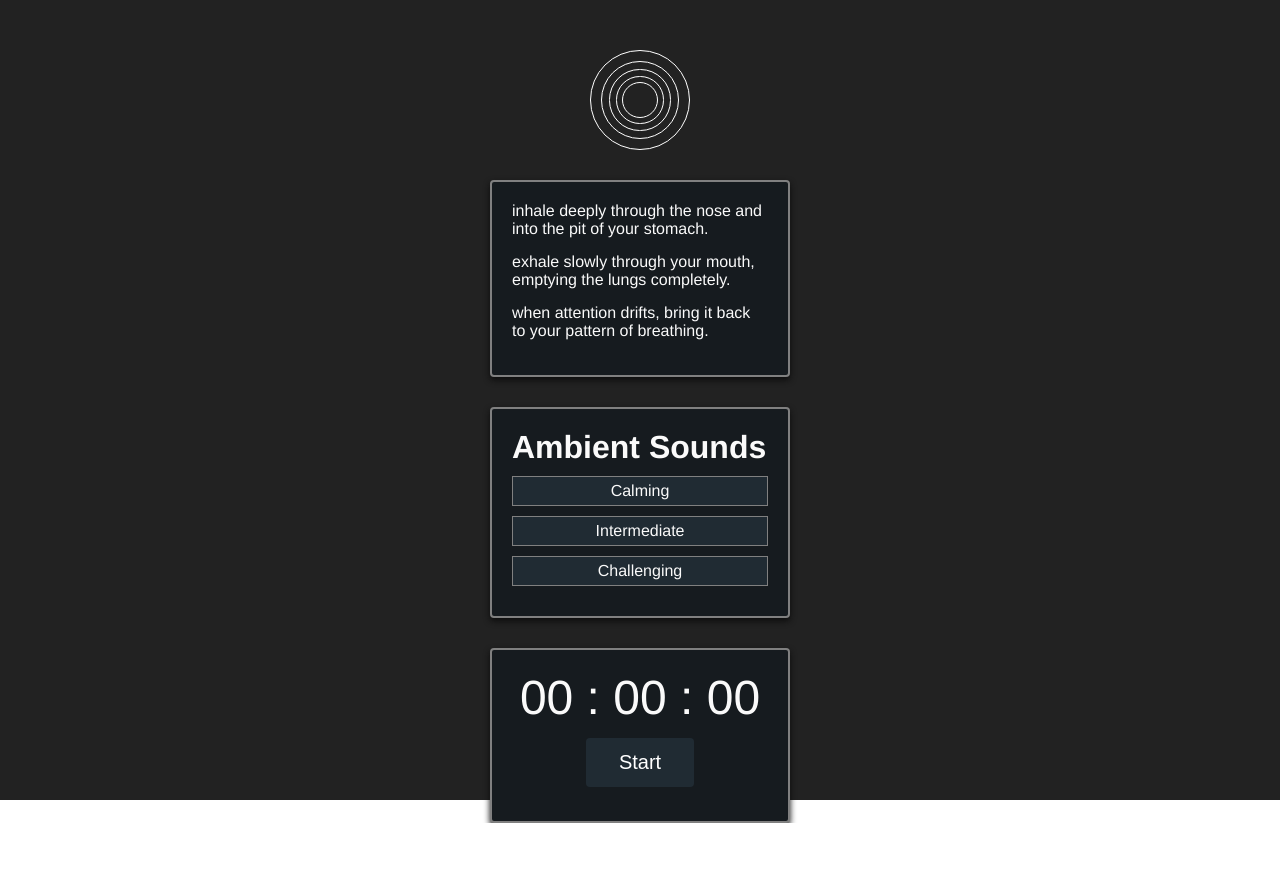
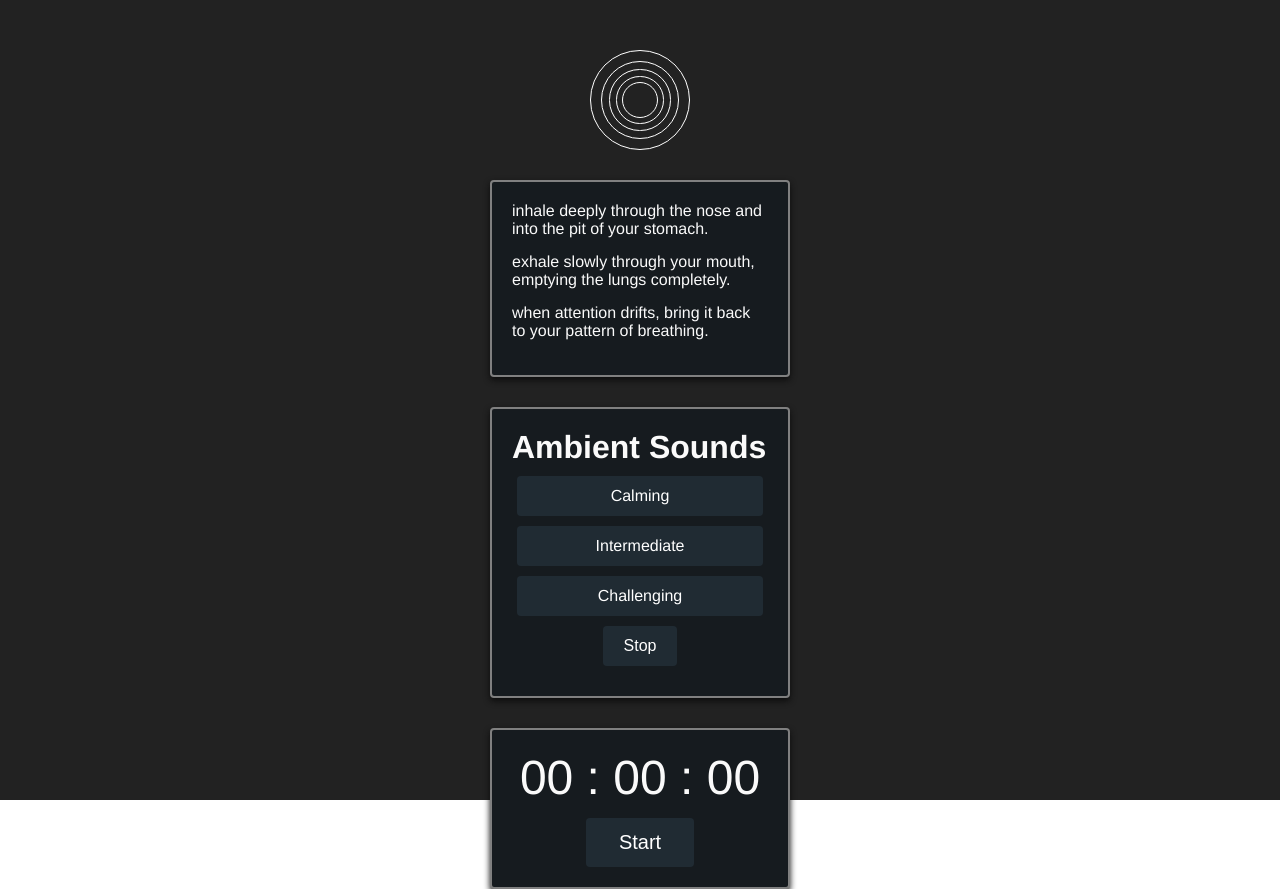
Before and after one commit to ArnoldDonPaul/Doppler, a React (Create React App) app: page / in a window 1280 px wide. Both pictures are taken after a click on the item "Calming". Before the commit the page ends 823 px from the top, so only its background shows below. Built offline with nearby package versions, Linux system fonts and the light colour scheme.

Commit message:
created a functioning stop button for the music player. it shows up when a track is playing, otherwise its invisible

```diff
--- a/src/components/Music.js
+++ b/src/components/Music.js
@@ -6,10 +6,17 @@ import busyRestaurant from "../assets/busy_restaurant.mp3"
 
 class Music extends Component {
     state = {
-        selectedTrack: null
+        selectedTrack: null,
+        player: "stopped"
     };
 
     componentDidUpdate(prevProps, prevState) {
+        if (this.state.player !== prevState.player) {
+            if (this.state.player === "stopped") {
+                this.player.pause();
+                this.setState({ selectedTrack: null });
+            }
+        }
         if (this.state.selectedTrack !== prevState.selectedTrack) {
             let track;
             switch (this.state.selectedTrack) {
@@ -28,6 +35,7 @@ class Music extends Component {
             if (track) {
                 this.player.src = track;
                 this.player.play()
+                this.setState({ player: "playing" })
             }
         }
     }
@@ -48,7 +56,13 @@ class Music extends Component {
         return (
             <div className="music">
                 <h1 className="music__header">Ambient Sounds</h1>
-                <ul className="music__list">{list}</ul>
+                <ul className="music__list">{list}
+                    {this.state.player === "playing" && (
+                        <button className="music__listItem" onClick={() => this.setState({ player: "stopped" })}>
+                            Stop
+                        </button>
+                    )}
+                </ul>
                 <audio loop ref={ref => this.player = ref} />
             </div>
         );
--- a/src/components/Stopwatch.js
+++ b/src/components/Stopwatch.js
@@ -53,12 +53,10 @@ class Stopwatch extends Component {
                         {this.state.timerOn === false && this.state.timerTime > 0 && (
                             <button onClick={this.startTimer}>Resume</button>
                         )}
+                        {this.state.timerOn === false && this.state.timerTime > 0 && (
+                            <button onClick={this.resetTimer}>Reset</button>
+                        )}
                     </div>
-                </div>
-                <div className="Stopwatch-display__reset">
-                    {this.state.timerOn === false && this.state.timerTime > 0 && (
-                        <button onClick={this.resetTimer}>Reset</button>
-                    )}
                 </div>
             </div>
         );
--- a/src/styles/App.scss
+++ b/src/styles/App.scss
@@ -89,6 +89,7 @@
   &__text {
     margin-bottom: 15px;
     font-size: 16px;
+    cursor: pointer
   }
 }
 
@@ -100,7 +101,7 @@
   border: 2px solid grey;
   border-radius: 4px;
   padding: 20px;
-  height: 175px;
+  height: fit-content;
   width: 300px;
   background-color: rgb(22, 27, 31);
   box-shadow: 0 3px 6px rgb(12, 12, 12);
@@ -122,6 +123,7 @@ button {
   cursor: pointer;
 }
 button:hover {
+  border: solid 1px white;
   background-color: #106ba3;
 }
 .Stopwatch button {
@@ -146,10 +148,14 @@ button:hover {
     text-align: center;
   }
   &__listItem {
-    border: solid 1px grey;
     background-color: #202b33;
-    margin-bottom: 10px;
-    padding: 5px;
+    border: solid 1px transparent;
+    border-radius: 4px;
+    padding: 10px 20px;
+    color: #ffffff;
+    font-size: 16px;
+    margin: 0 5px 10px;
+    cursor: pointer;
   }
   &__listItem:hover {
     border: solid 1px white;
```
